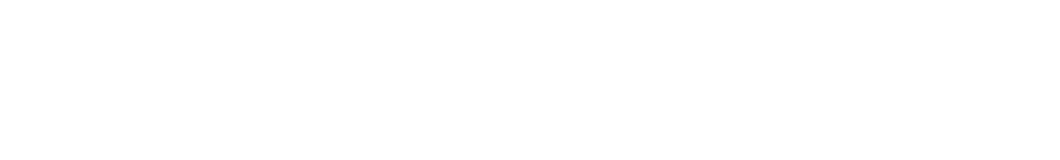
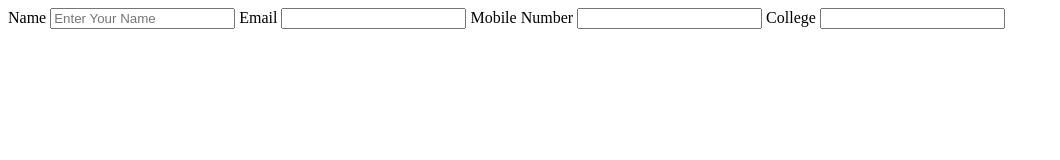
Before and after one commit to kapil000001/Helpster, a plain HTML site: page Register.html in a window 1280 px wide. Shown: the whole page, without its empty margins (0-1060 px from the left). Drawn offline with Linux system fonts and the light colour scheme.

Commit message:
updated register file

```diff
--- a/Register.html
+++ b/Register.html
@@ -7,6 +7,15 @@
     <title>Document</title>
 </head>
 <body>
-
+    <form action="">
+        <label for="userName">Name</label>
+        <input type="text" placeholder="Enter Your Name" id="userName">
+        <label for="userEmail">Email</label>
+        <input type="email" id="userEmail">
+        <label for="userMob">Mobile Number</label>
+        <input type="number" name="" id="userMob">
+        <label for="userClg">College</label>
+        <input type="text" id="userClg">
+    </form>
 </body>
 </html>
```
